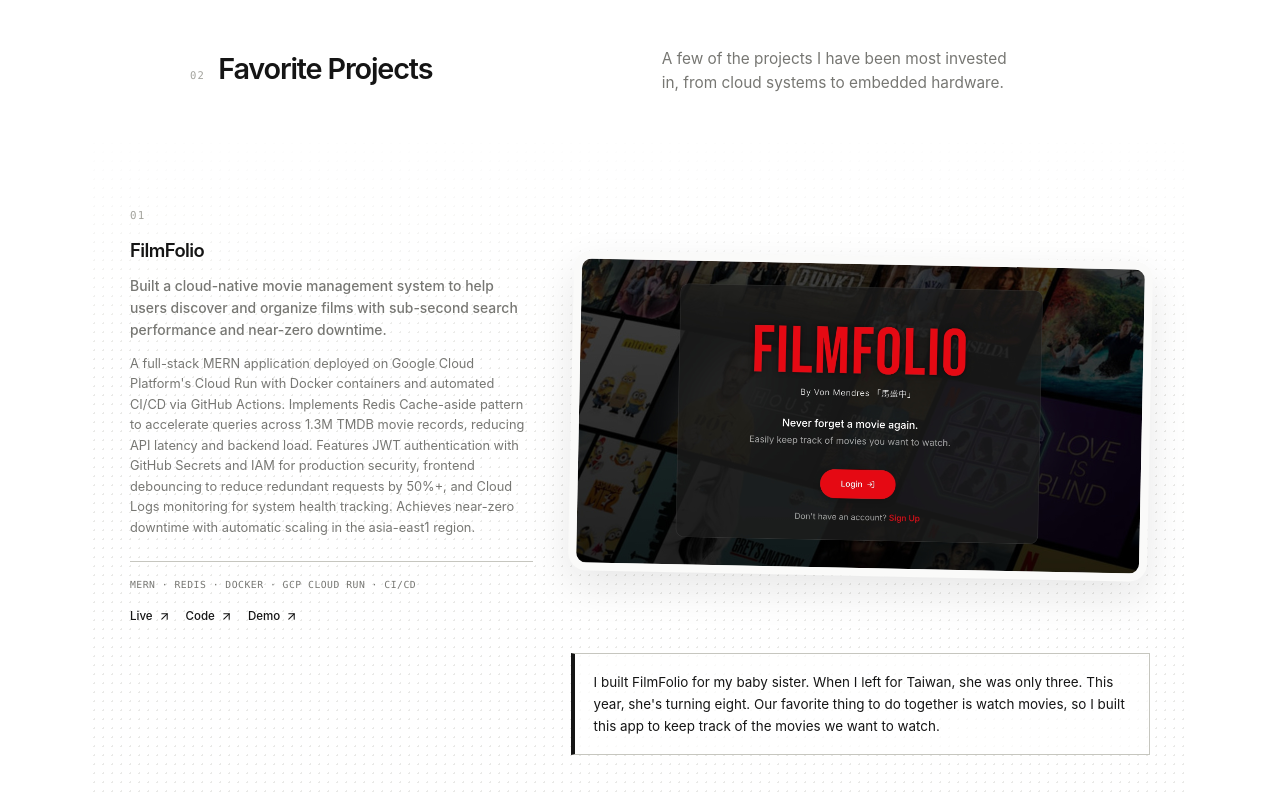
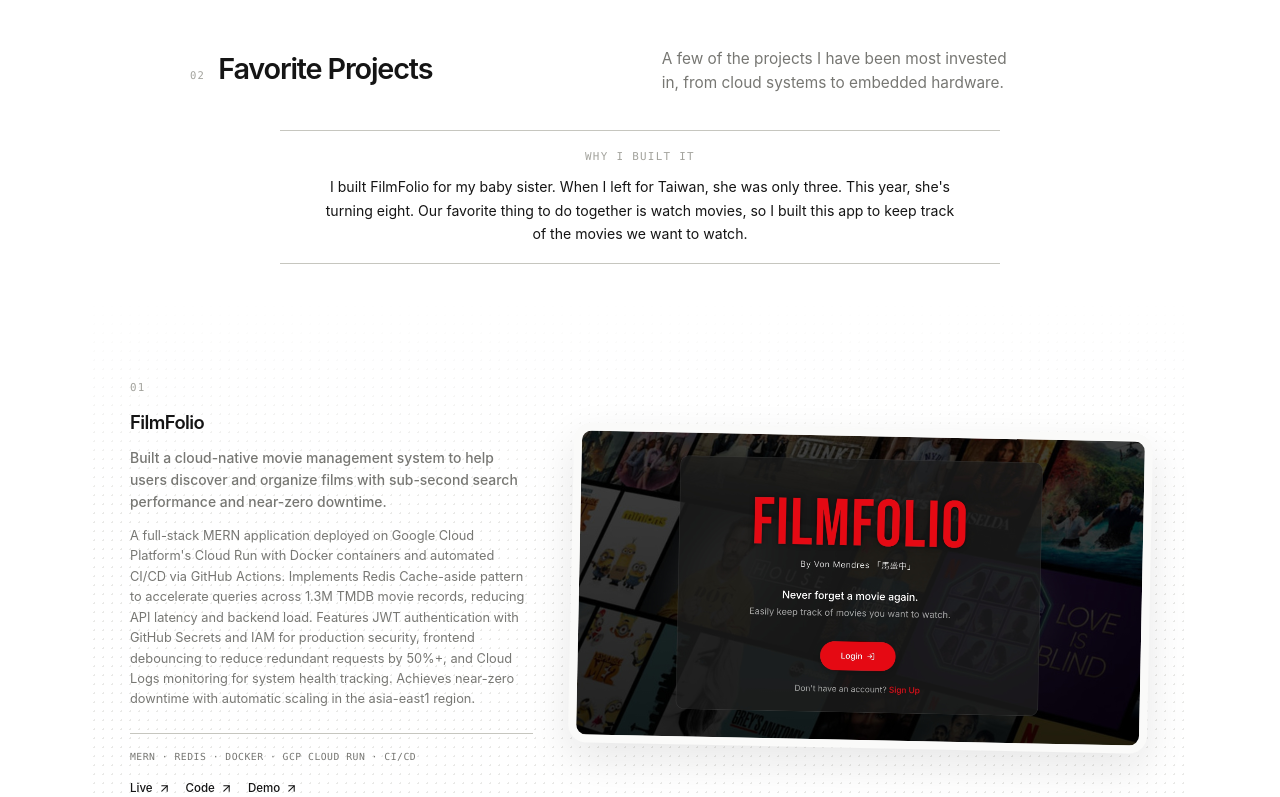
Before and after one commit to mendresvon/von-portfolio-v2, a Next.js app: page / in a window 1280 px wide. Shown: the part 1960-2757 px from the top of the page. Built offline with nearby package versions, Linux system fonts and the light colour scheme.

Commit message:
fix(site): reposition FilmFolio origin note

```diff
--- a/src/app/globals.css
+++ b/src/app/globals.css
@@ -962,17 +962,24 @@ textarea {
   transform: translateY(-2px);
 }
 
-.project-note {
-  grid-column: 2;
-  grid-row: 2;
-  width: 100%;
-  margin: -20px 0 0;
-  padding: 17px 19px;
-  border: 1px solid var(--line-strong);
-  border-left: 4px solid var(--ink);
+.filmfolio-note {
+  max-width: 720px;
+  margin: 0 auto 38px;
+  padding: 18px 24px;
+  border-top: 1px solid var(--line-strong);
+  border-bottom: 1px solid var(--line-strong);
+  text-align: center;
+}
+
+.filmfolio-note .eyebrow {
+  margin: 0 0 10px;
+}
+
+.filmfolio-note > p:last-child {
+  max-width: 640px;
+  margin: 0 auto;
   color: var(--ink);
-  background: rgba(255, 255, 255, 0.76);
-  font-size: 0.84rem;
+  font-size: 0.88rem;
   line-height: 1.65;
 }
 
@@ -1988,9 +1995,9 @@ textarea {
     padding: 0 2px;
   }
 
-  .project-note {
-    width: auto;
-    margin: -8px 2px 0;
+  .filmfolio-note {
+    margin: 0 auto 28px;
+    padding: 16px 14px;
   }
 
   .research-layout {
--- a/src/components/core_portfolio.tsx
+++ b/src/components/core_portfolio.tsx
@@ -534,6 +534,13 @@ export default function CorePortfolio() {
               <p>{copy.favoriteProjectsIntro}</p>
             </div>
 
+            {projects[0]?.note && (
+              <aside className="filmfolio-note">
+                <p className="eyebrow">{isZh ? "個人緣起" : "WHY I BUILT IT"}</p>
+                <p>{projects[0].note}</p>
+              </aside>
+            )}
+
             <div className="project-stage">
               <div className="dot-grid" aria-hidden="true" />
               {projects.map((project, index) => (
@@ -550,7 +557,6 @@ export default function CorePortfolio() {
                   <div className="project-media">
                     <Image src={project.imageUrl} alt={`${project.title} project screenshot`} fill sizes="(max-width: 700px) 100vw, 50vw" />
                   </div>
-                  {project.note && <p className="project-note">{project.note}</p>}
                   <div className="project-copy">
                     <div className="project-index">{project.number}</div>
                     <h3>{project.title}</h3>
```
